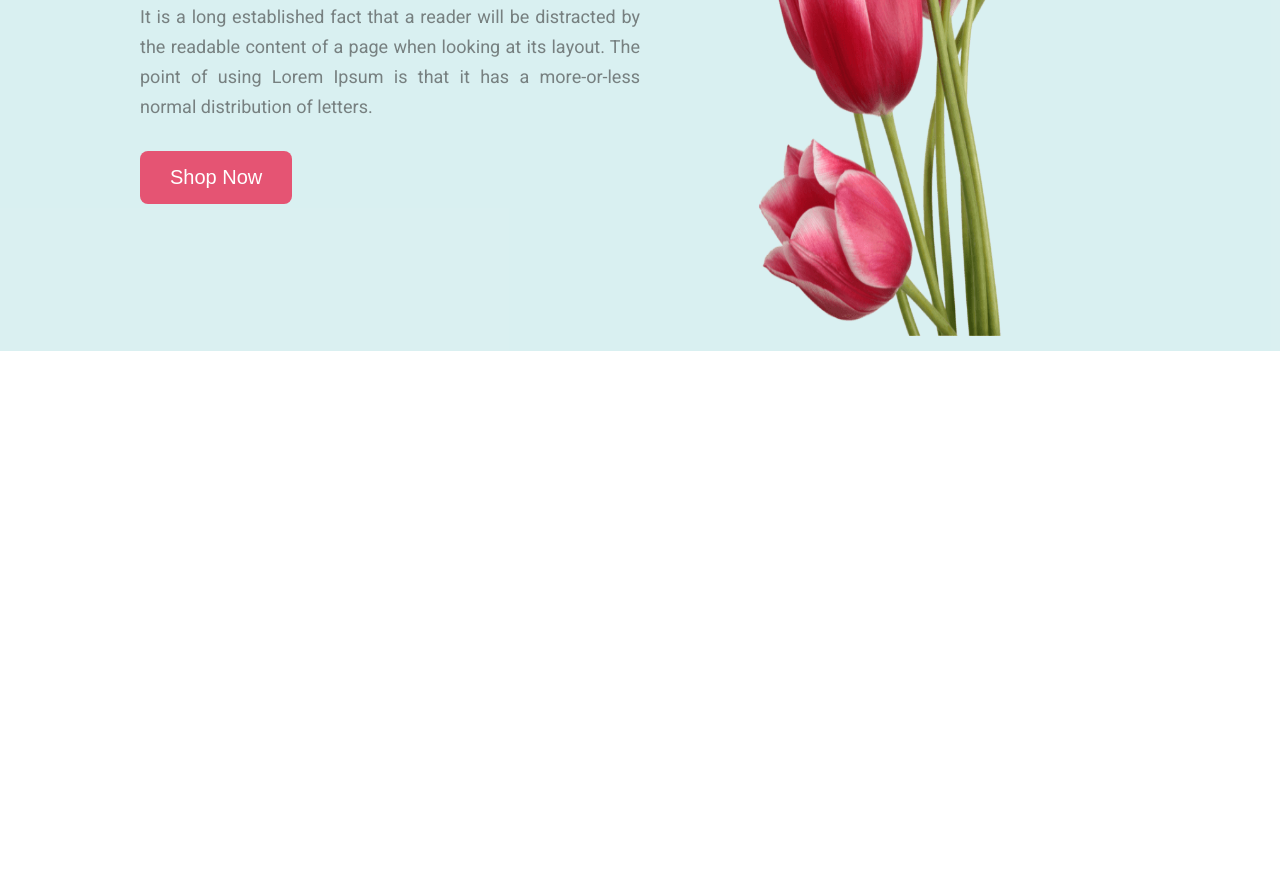
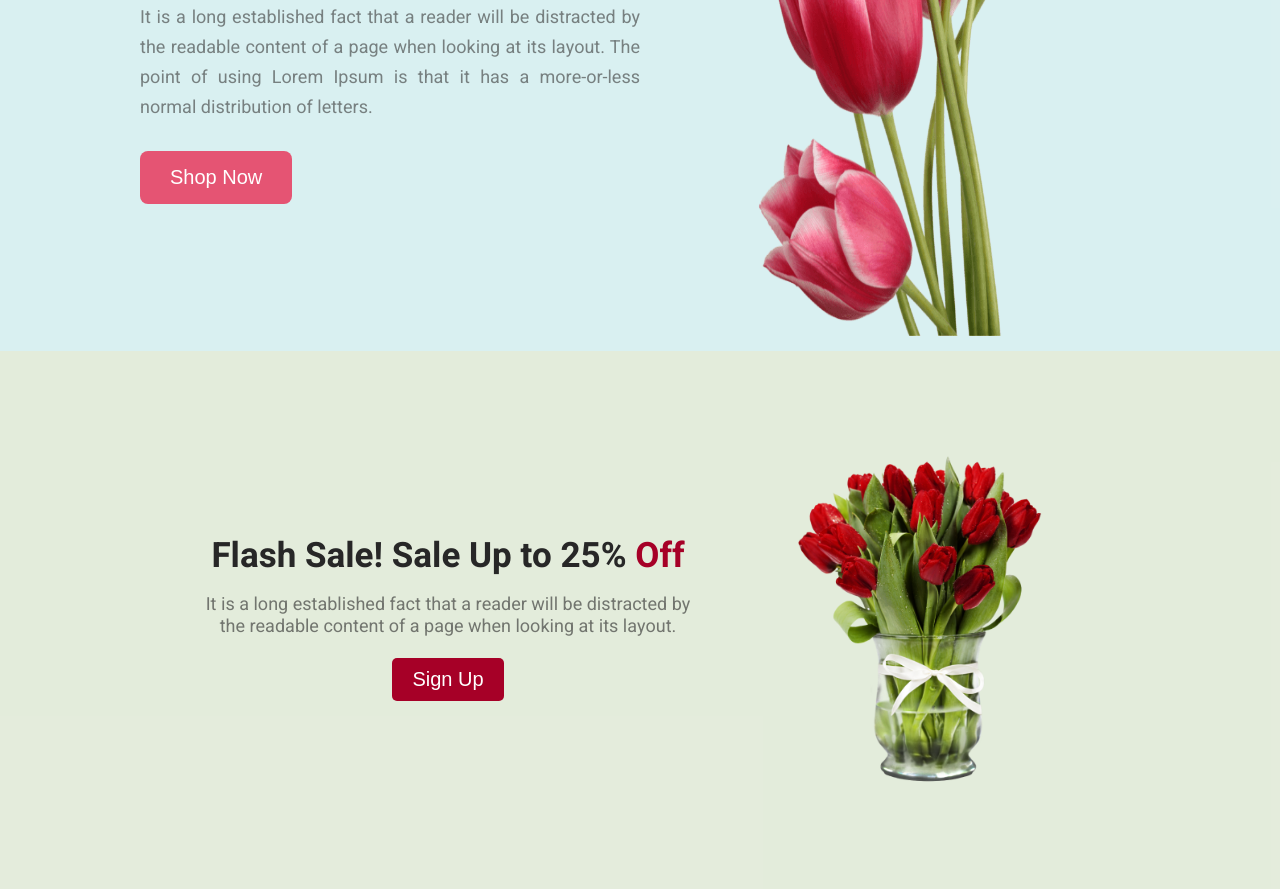
Before and after one commit to Mr-Mahbub092/floral-delight, a plain HTML site: page index.html in a window 1280 px wide. Shown: the part 555-1444 px from the top of the page. Before the commit the page ends 906 px from the top, so only its background shows below. Drawn offline with Linux system fonts and the light colour scheme.

Commit message:
Flash Sale Section Added

```diff
--- a/index.html
+++ b/index.html
@@ -48,7 +48,15 @@
 
   <!-- Main Section
   ===================== -->
-
+<!-- Flash Sale Section -->
+<section class="flashSale-container">
+  <div class="flashSale-contents">
+    <h3 class="primary-title">Flash Sale! Sale Up to 25% <span style="color:#A60027">Off</span></h3>
+    <p class="primary-description"> It is a long established fact that a reader will be distracted by the readable content of a page when looking at its layout.</p>
+    <button class="flashSale-btn">Sign Up</button>
+  </div>
+  <img src="./images/pngwing 8.png" alt="Rose Photo" title="Rose is a symbol of Love & Passion" class="flashSale-img">
+</section>
 </body>
 
 </html>
--- a/stylesheet/styles.css
+++ b/stylesheet/styles.css
@@ -6,7 +6,21 @@
 body{
   font-family: 'Heebo', sans-serif;
 }
-
+/* Common Shared Styles
+========================= */
+.primary-title{
+  color: #272727;
+font-size: 35px;
+font-weight: 800;
+line-height: 35px;
+}
+.primary-description{
+  color: rgba(39, 39, 39, 0.60);
+font-size: 18px;
+font-weight: 400;
+padding:20px 0;
+line-height: 22px;
+}
 
 /* Header Section Styles
 ========================== */
@@ -50,7 +64,8 @@ li a:hover{
   color: #df617e;
   text-decoration: underline;
 }
-/* Banner Section */
+/* Banner Section
+--------------------- */
 .hero{
   display: flex;
   flex-direction: row-reverse;
@@ -91,3 +106,32 @@ text-align: justify;
   border:none;
   margin-top: 28px;
 }
+
+/* Main Section
+==================== */
+/* Flash Sale Section
+-----------------------*/
+.flashSale-container{
+  width:100vw;
+  background-color: rgba(71, 125, 17, 0.15);
+  display:flex;
+  justify-content:space-between;
+  align-items: center;
+ padding: 100px 18% 100px 15%;
+}
+
+.flashSale-contents{
+  width:40vw;
+  text-align: center;
+}
+.flashSale-btn{
+  background: #A60027;
+  color:white;
+  font-size: 20px;
+  padding: 10px 20px;
+  border-radius: 5px;
+  border:none;
+}
+.flashSale-img{
+  width:20vw;
+}
```
